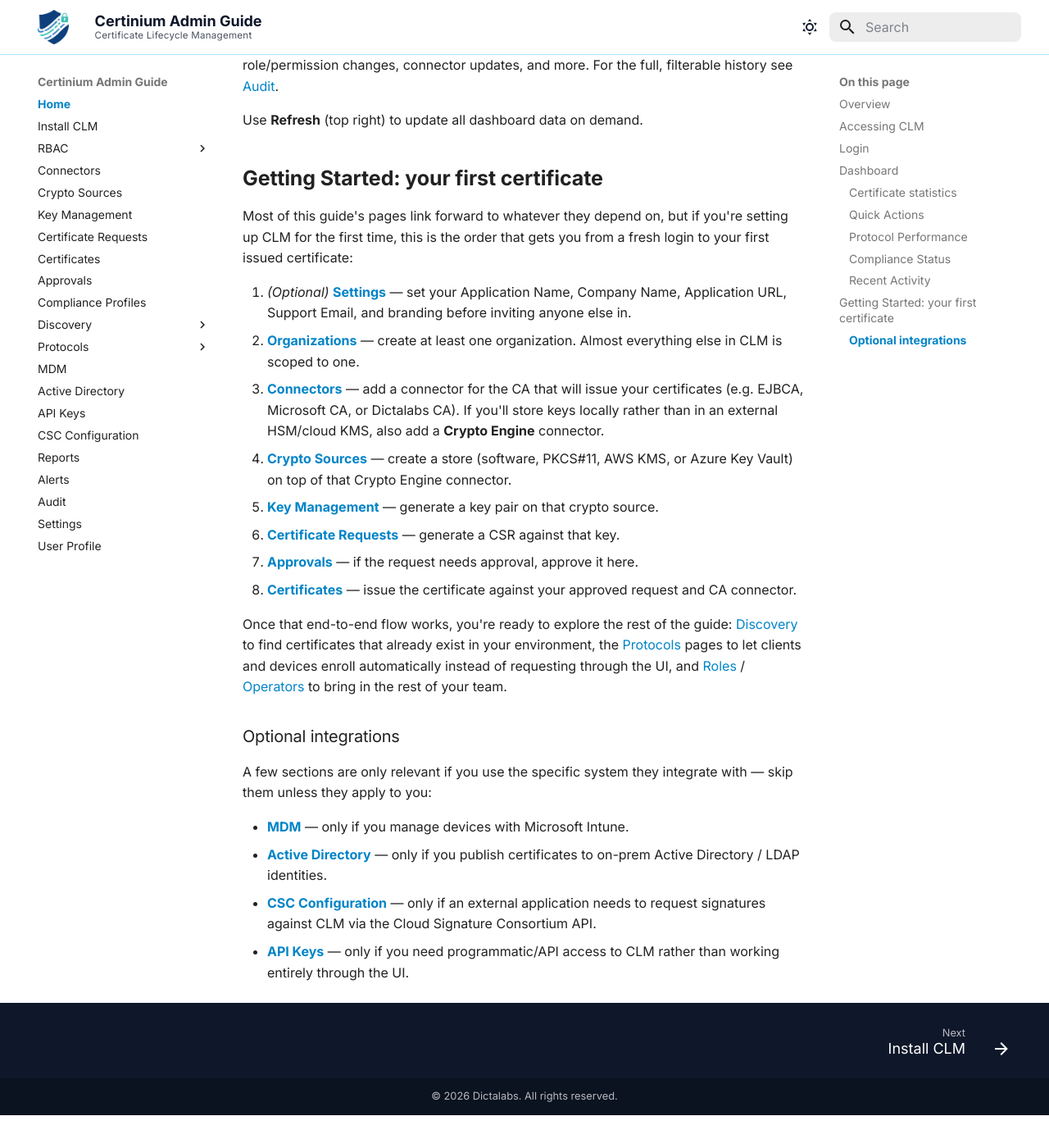
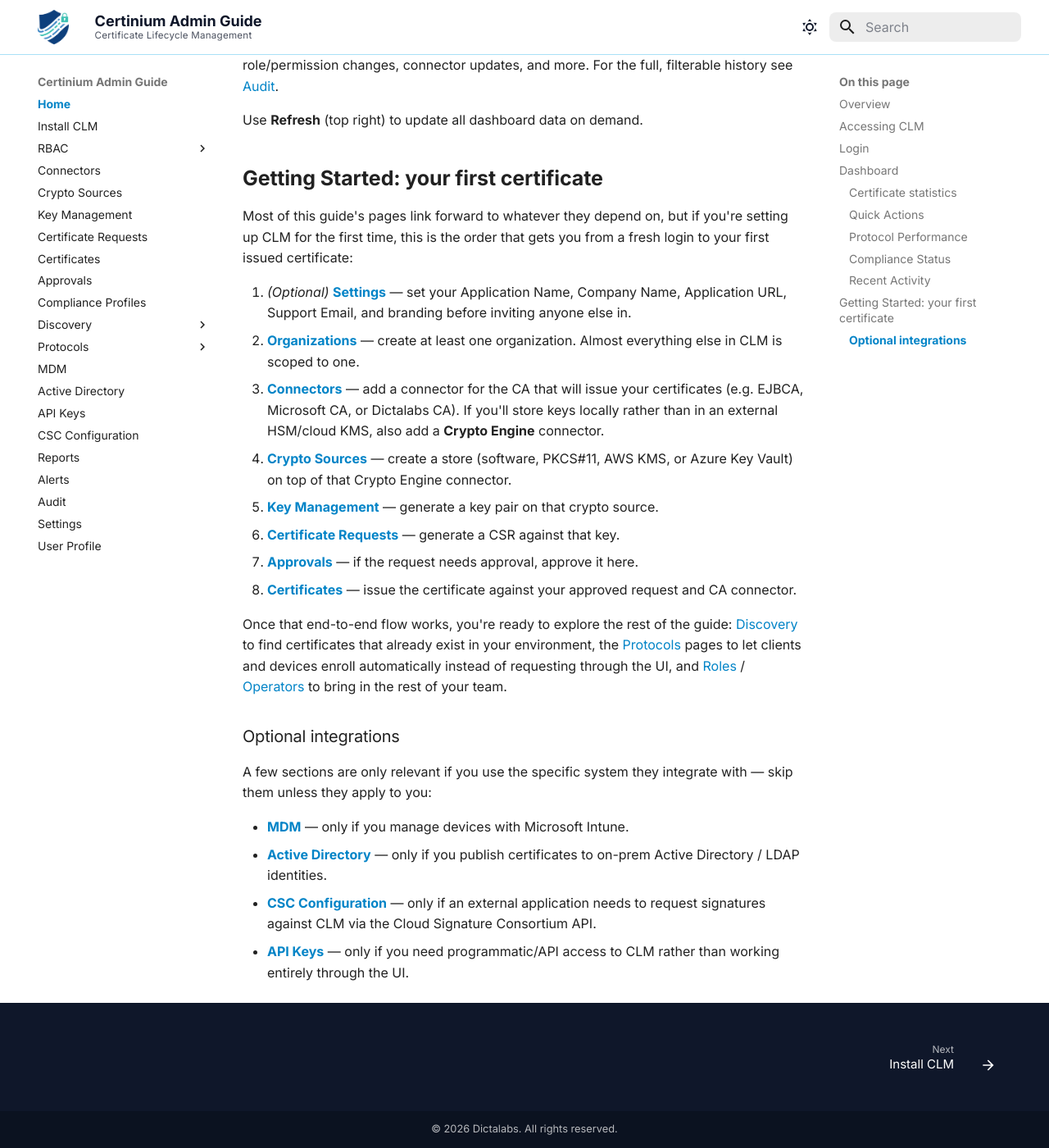
Before and after one commit to dictalabs/clm-admin-guide, an MkDocs documentation site: the page built from docs/index.md, in a window 1280 px wide and 1400 px high, scrolled down 3945 px. Shown: the whole window at 82% size. Built offline with MkDocs 1.6.1 and Material for MkDocs 9.7.7, drawn with Linux system fonts in a browser that asks for light colours; before the commit the page ends 5305 px from its top, so only the background shows below that.

Commit message:
Make footer prev/next nav bar more compact
The strip had much more padding than the single line of text it
holds, making it look oversized next to the slim copyright bar.
Co-Authored-By: Claude Sonnet 5 <noreply@anthropic.com>

```diff
--- a/docs/extra.css
+++ b/docs/extra.css
@@ -199,6 +199,31 @@ body {
   opacity: 0.8;
 }
 
+/* Prev/Next nav bar: Material's default padding makes this strip much
+   taller than the single line of text it holds, which read as bulky next
+   to the slim copyright bar below it. Trim it down to a compact size. */
+.md-footer__inner {
+  margin: 0.5rem 0.8rem;
+}
+
+.md-footer__link {
+  padding-top: 0.6rem;
+  padding-bottom: 0.6rem;
+}
+
+.md-footer__title {
+  font-size: 0.75rem;
+}
+
+.md-footer__direction {
+  font-size: 0.6rem;
+}
+
+.md-footer__button svg {
+  height: 1rem;
+  width: 1rem;
+}
+
 /* ==========================================================================
    Scrollbars
    ========================================================================== */
```
